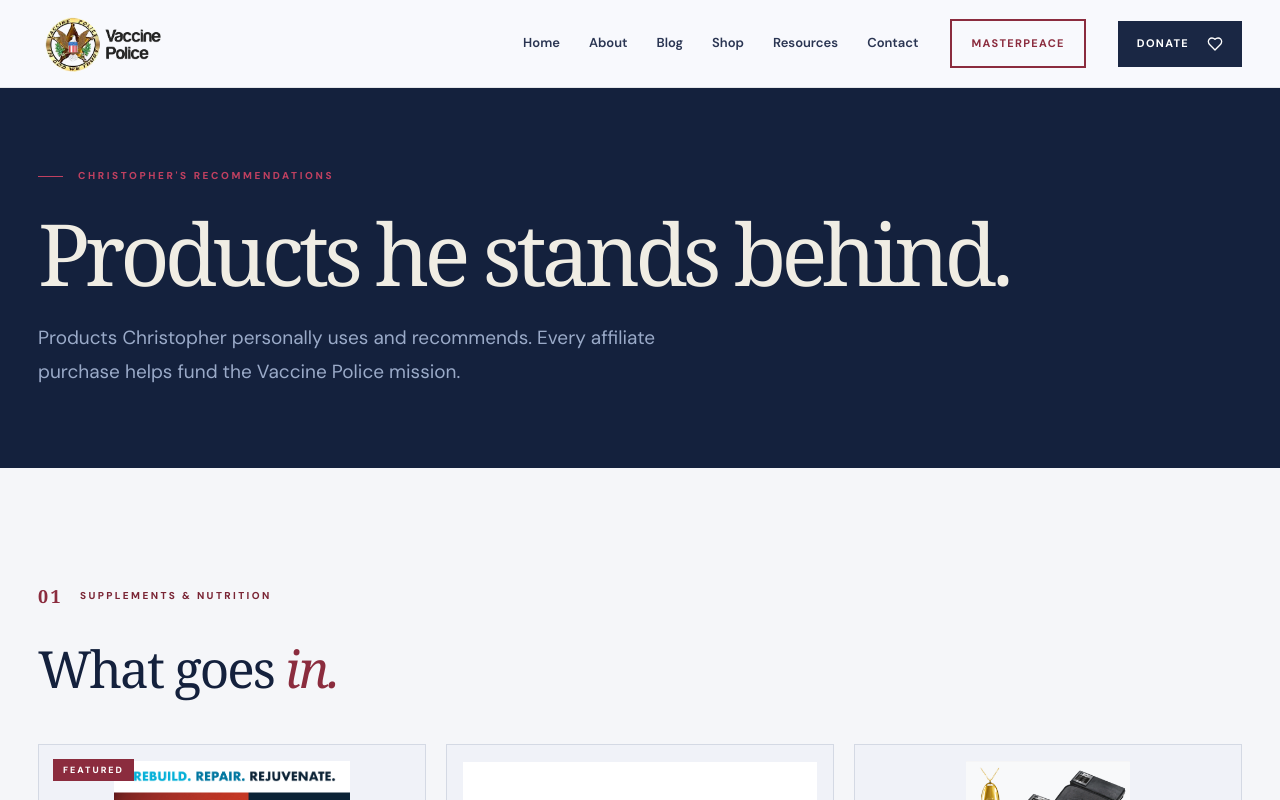
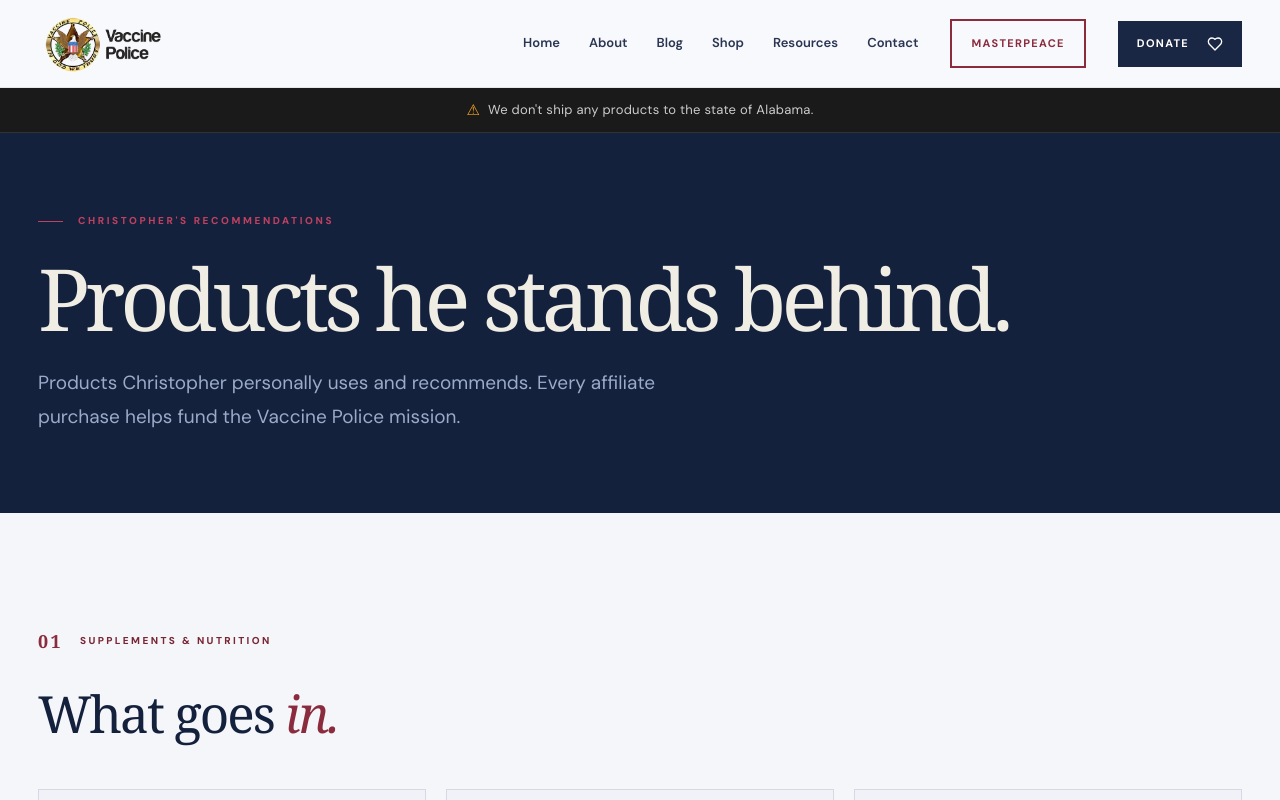
Before and after one commit to AppStudioPros/chris-iskey, a Next.js app: page /shop in a window 1280 px wide. Shown: the top 800 px of the page. Built offline with nearby package versions, Linux system fonts and the light colour scheme.

Commit message:
Shop: add Alabama shipping alert banner above hero

```diff
--- a/app/shop/page.tsx
+++ b/app/shop/page.tsx
@@ -89,6 +89,14 @@ const devices = [
 
 export default function Shop(){
   return <>
+    {/* Alert banner */}
+    <div style={{background:'#1a1a1a',borderBottom:'1px solid #333',padding:'10px 0',textAlign:'center'}}>
+      <div className="container" style={{display:'flex',alignItems:'center',justifyContent:'center',gap:'8px'}}>
+        <span style={{color:'#f5a623',fontSize:'15px'}}>⚠</span>
+        <p style={{margin:0,fontSize:'13px',color:'#ccc',letterSpacing:'0.02em'}}>We don&apos;t ship any products to the state of Alabama.</p>
+      </div>
+    </div>
+
     {/* Hero */}
     <PageHero
       dark
```
